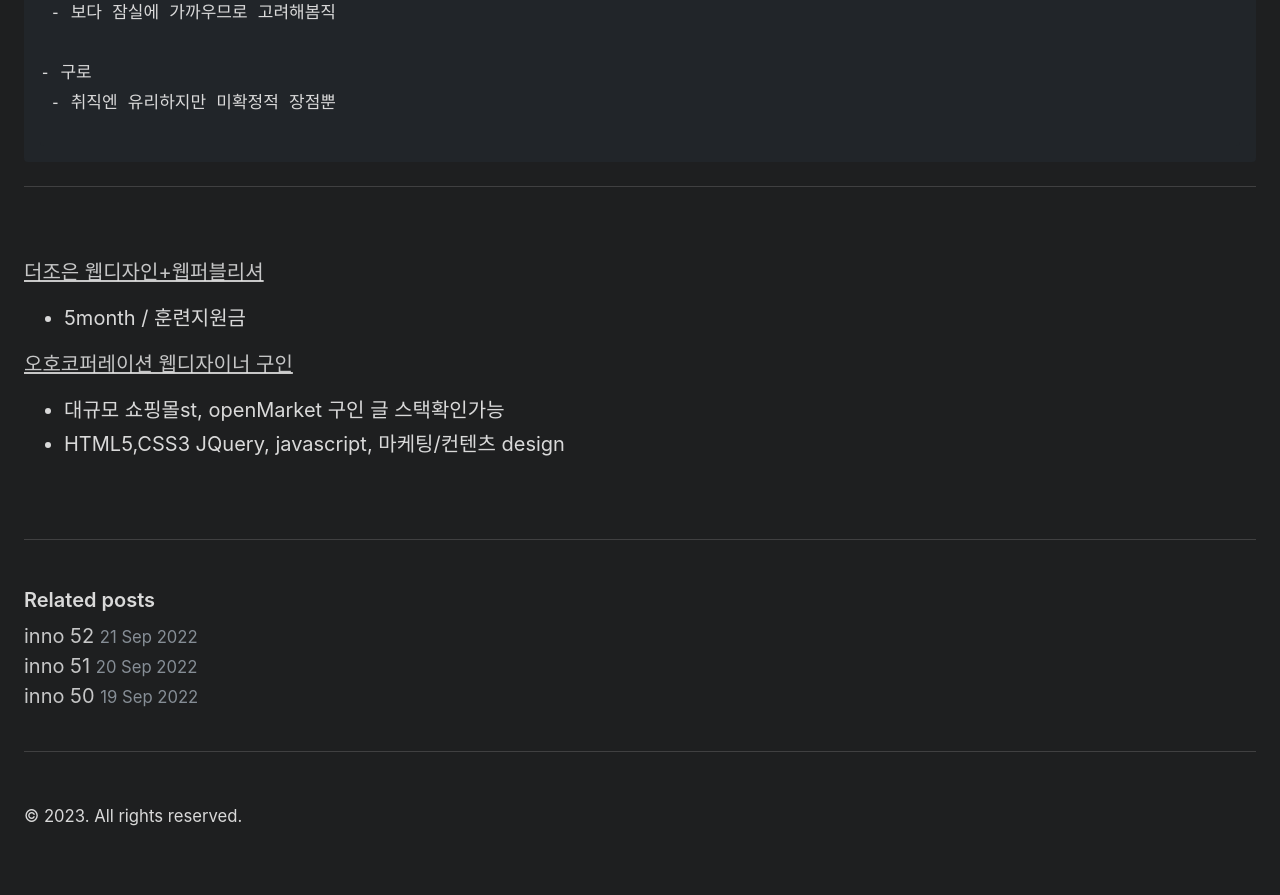
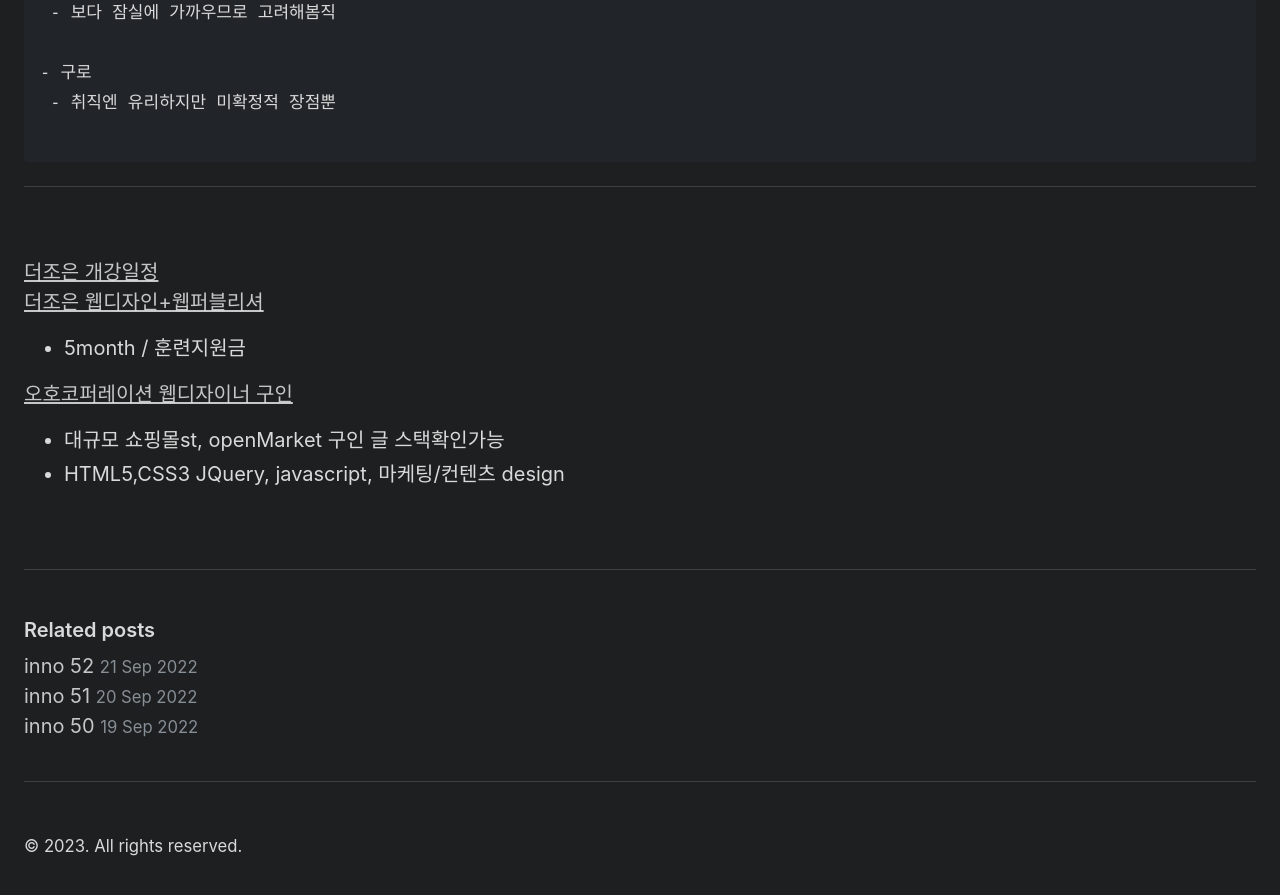
Before and after one commit to Dev-Dotoli/dev-dotoli.github.com, a Jekyll site: the page built from _posts/2023-02-05-Re.md, in a window 1280 px wide and 900 px high, scrolled down 2024 px. Shown: the top 895 px of the window. Built offline with Jekyll 4.4.1, drawn with Linux system fonts in a browser that asks for light colours.

Commit message:
Add: contents

```diff
--- a/_posts/2023-02-05-Re.md
+++ b/_posts/2023-02-05-Re.md
@@ -83,6 +83,7 @@ Zero base
 
 <br>
 
+[더조은 개강일정](http://tjoeunm.net/front/campus/lecture_schedule.asp)<br>
 [더조은 웹디자인+웹퍼블리셔](http://tjoeunm.net/front/lecture/ncs.asp?lt=1&ci=1&li=6299)
 
 - 5month / 훈련지원금
```
